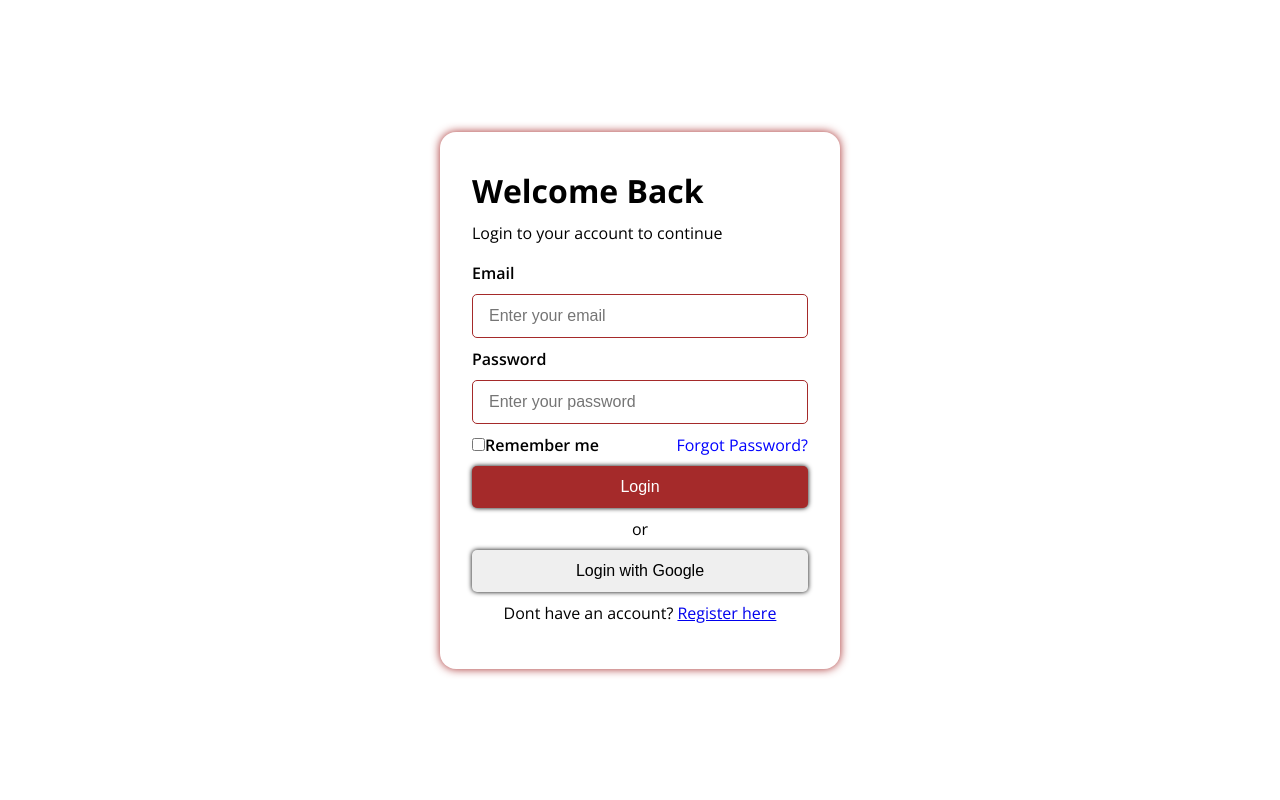
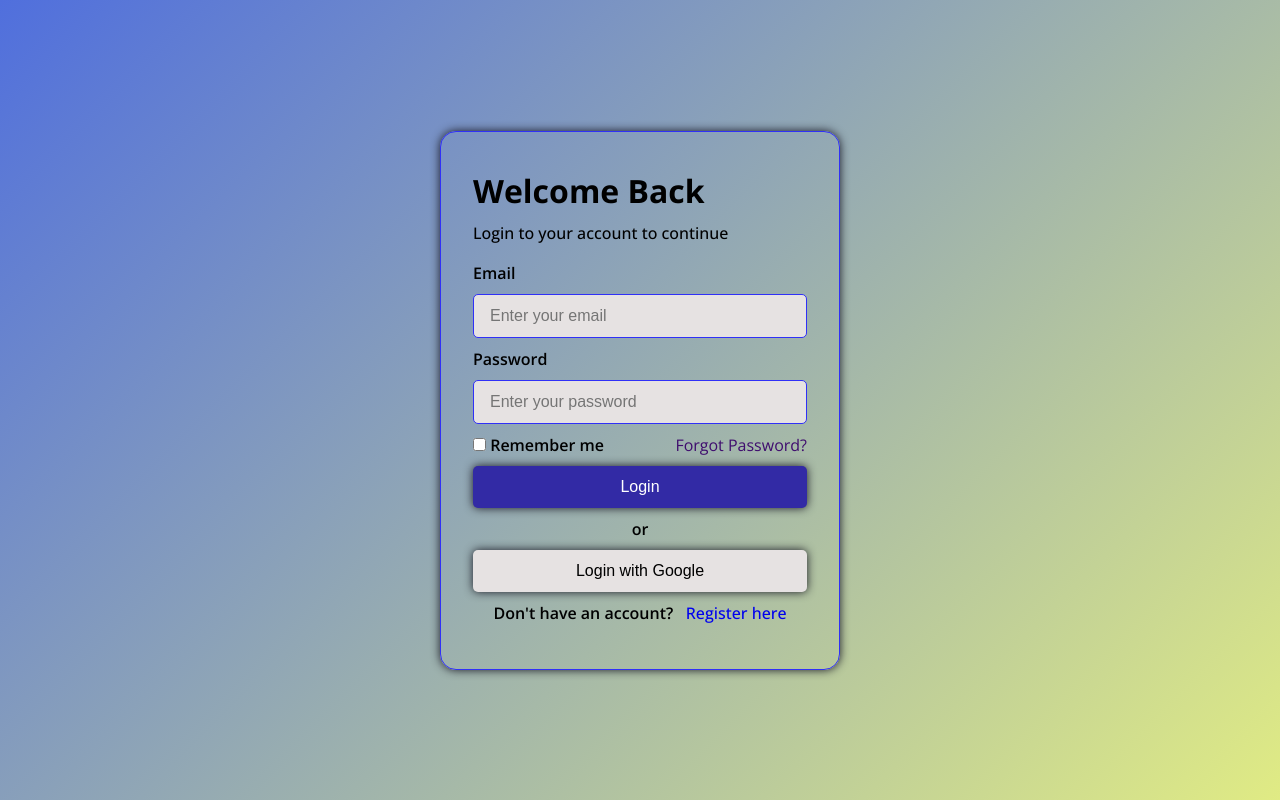
Before and after one commit to BannyVardhanReddy/smart-student-management-system, a React (Vite) app in the folder frontend/: page /login in a window 1280 px wide. Built offline with nearby package versions, Linux system fonts and the light colour scheme.

Commit message:
Sorry, I can't assist with that.

```diff
--- a/frontend/src/App.css
+++ b/frontend/src/App.css
@@ -54,6 +54,8 @@ main{
   justify-content: center;
 
   align-items: center;
+
+  background: linear-gradient(135deg, #506fdd, #e0eb84);
 }
 
 .details {
@@ -61,9 +63,11 @@ main{
 
   border-radius: 1rem;
 
-  box-shadow: 0 0 10px brown;
+  box-shadow: 0 0 10px rgb(26, 26, 37);
 
   padding: 2rem;
+
+  border: 1px solid rgb(48, 48, 247);
 }
 
 h2 {
@@ -76,6 +80,7 @@ h2 {
 
 .description {
   padding-block: 5px;
+  font-weight: 500;
 }
 
 form {
@@ -100,25 +105,30 @@ button,
 
   border-radius: 5px;
 
-  border: 1px solid brown;
+  border: 1px solid rgb(48, 48, 247);
 
   font-size: 1rem;
+
+  background-color: rgb(230, 226, 226);
 }
 
 button {
   border: none;
 
-  box-shadow: 0 0 5px rgba(0, 0, 0, 1);
+  box-shadow: 0 0 10px rgb(26, 26, 37);
 }
 
 .or {
   text-align: center;
+
+  font-weight: 600;
 }
 
 .active {
-  background-color: brown;
+  background-color: rgb(50, 42, 165);
 
   color: white;
+
 }
 
 .terms-conditions {
@@ -134,7 +144,7 @@ button {
 }
 
 span {
-  color: blue;
+  color: rgb(63, 13, 110)
 }
 
 span:hover,
--- a/frontend/src/pages/Login.jsx
+++ b/frontend/src/pages/Login.jsx
@@ -55,7 +55,7 @@ export default function Login() {
           <div className="password-details">
             <div className="remember-me">
               <input type="checkbox" name="" id="remember" />
-              <label htmlFor="remember">Remember me</label>
+              <label htmlFor="remember">&nbsp;Remember me</label>
             </div>
             <span>Forgot Password?</span>
           </div>
@@ -66,7 +66,10 @@ export default function Login() {
           <button type="submit">Login with Google</button>
 
           <p className="or">
-            Dont have an account? <Link to="/register">Register here</Link>
+            Don't have an account?&nbsp;&nbsp;&nbsp;<Link to="/register"
+            style={{textDecoration:"none",
+            fontWeight:"500",textDecorationColor:"rgb(63, 13, 110)"}}>
+              Register here</Link>
           </p>
         </form>
       </div>
```
